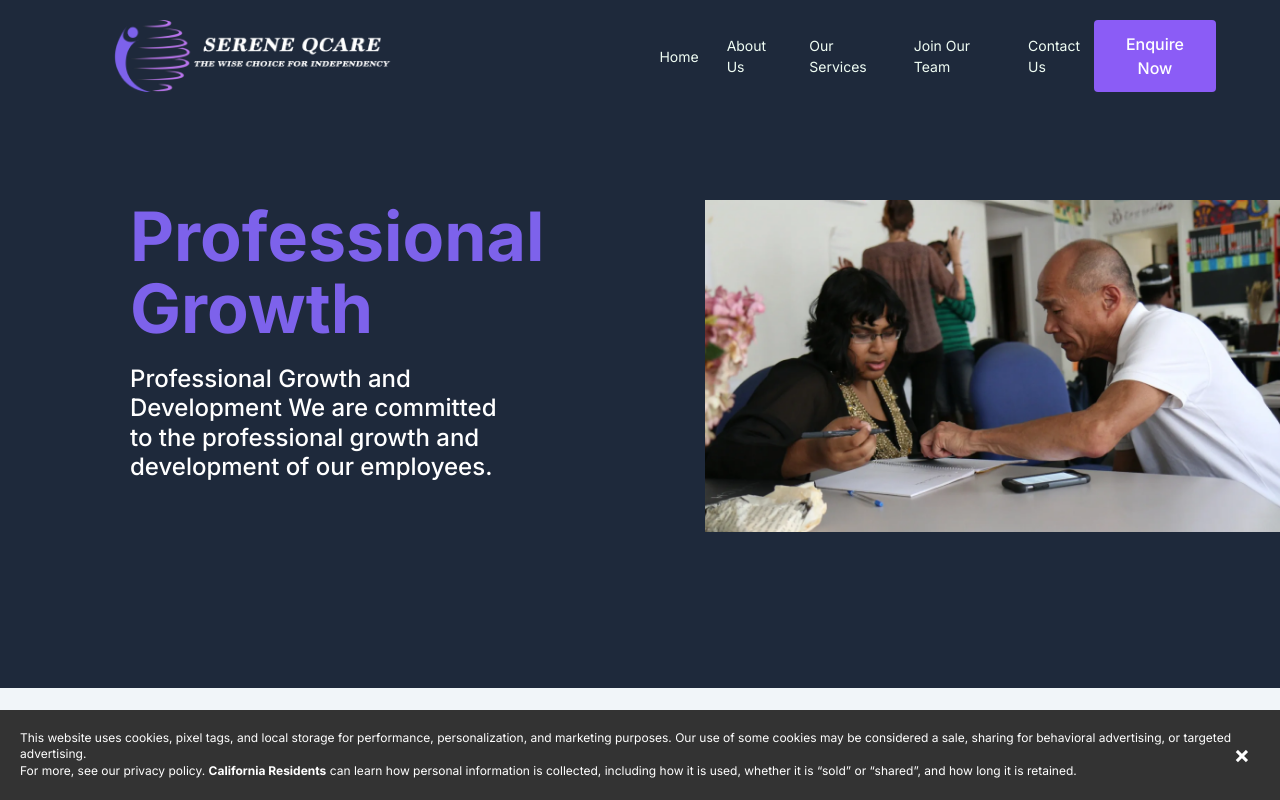
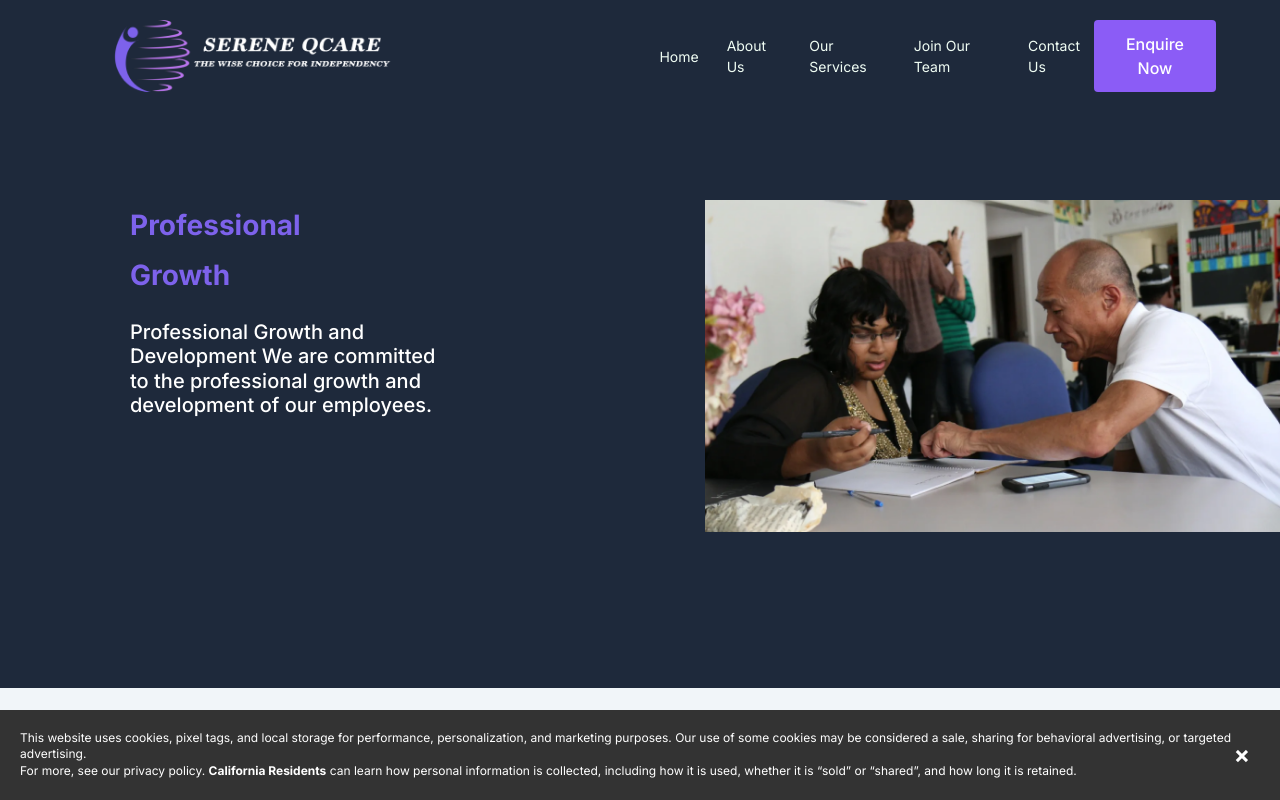
Before and after one commit to WebGhpTech/Serene-Qcare, a React (Vite) app: page /team in a window 1280 px wide. Shown: the top 800 px of the page. Built offline with nearby package versions, Linux system fonts and the light colour scheme.

Commit message:
Update Team.jsx

```diff
--- a/src/pages/Team.jsx
+++ b/src/pages/Team.jsx
@@ -11,8 +11,8 @@ const Team = () => {
          <div className="pt-[200px] w-full pb-0 text-white ml-[100px] justify-center" >
             <div className="ml-[30px] flex flex-1 w-full">
               <div className="w-1/2">
-              <h1 className="text-7xl font-bold"><span className="text-primary">Professional <br/>Growth</span></h1>
-              <h5 className="mt-5 text-white text-2xl font-medium">Professional Growth and <br/>
+              <h1 className="text-3xl font-bold"><span className="text-primary">Professional <br/>Growth</span></h1>
+              <h5 className="mt-5 text-white text-xl font-medium">Professional Growth and <br/>
               Development We are committed <br/>
               to the professional growth and <br/>
               development of our employees.</h5>
```
